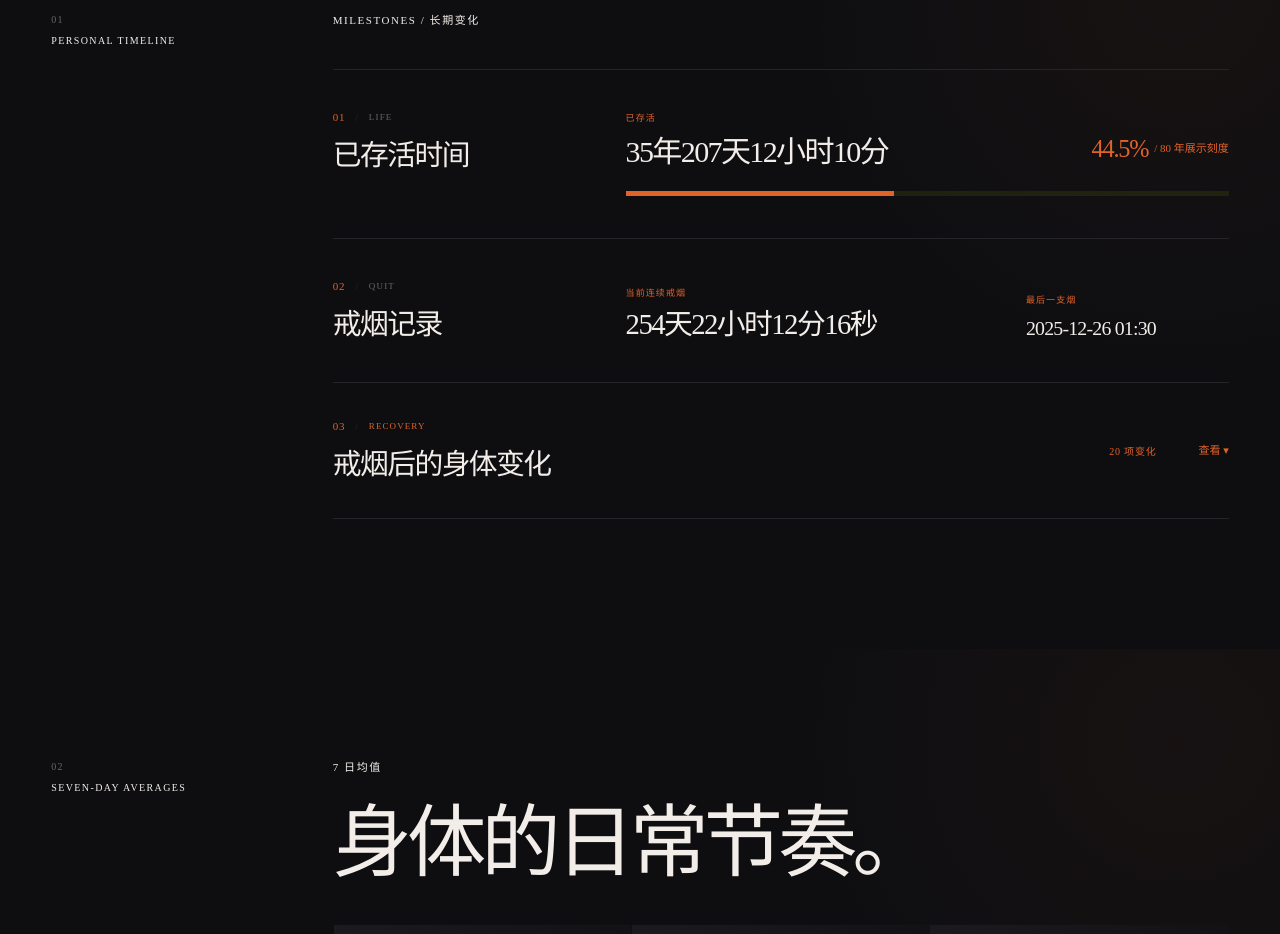
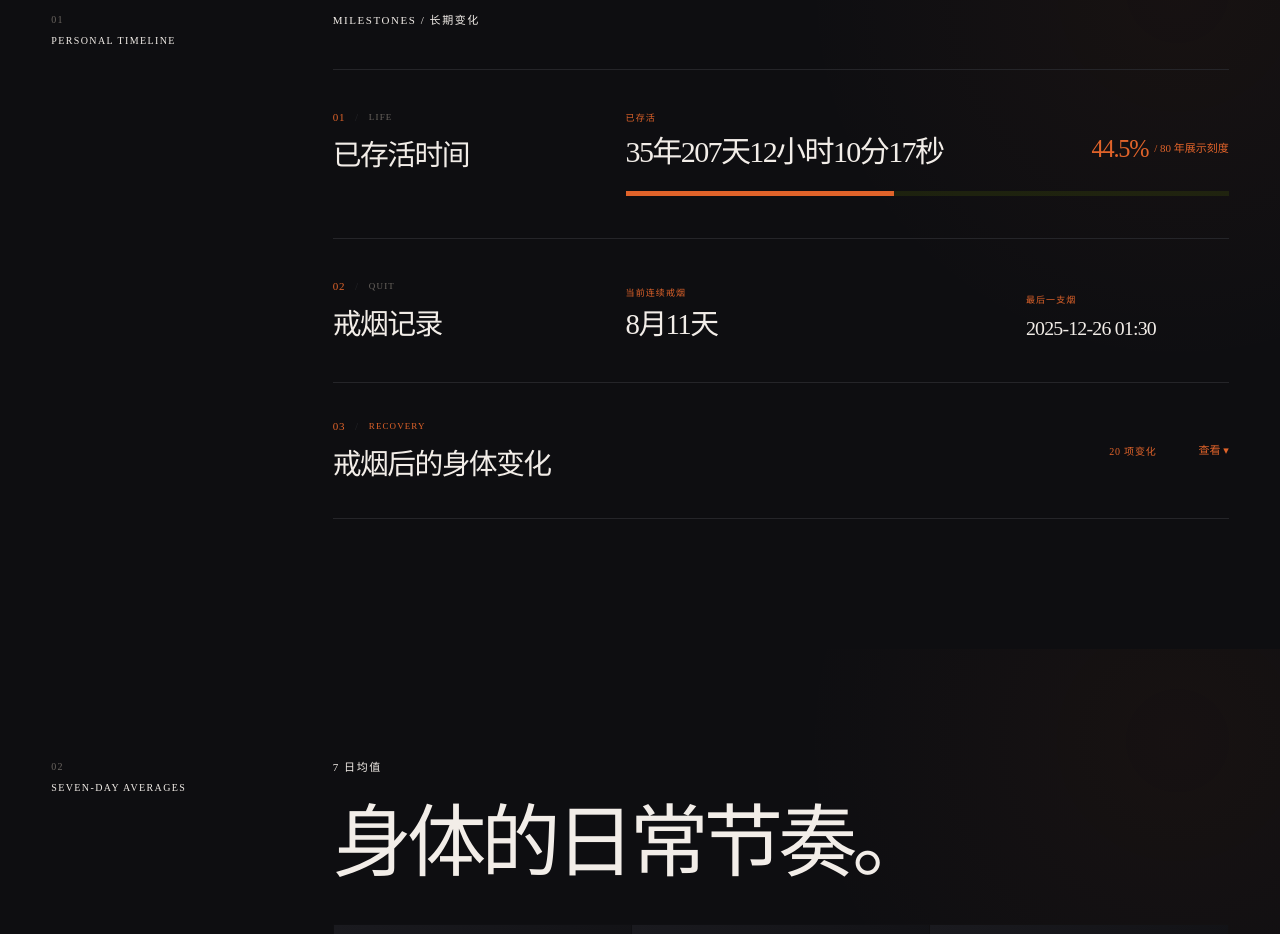
Before and after one commit to Killua910211/killua-win, a Next.js app: page /health in a window 1280 px wide. Shown: the part 900-1834 px from the top of the page. Built offline with nearby package versions, Linux system fonts and the light colour scheme.

Commit message:
Show life and smoking milestones by calendar time

```diff
--- a/app/health/life-progress.tsx
+++ b/app/health/life-progress.tsx
@@ -18,16 +18,17 @@ function getReadout(snapshot: HealthLifeProgressSnapshot, nowMilliseconds: numbe
 }
 
 function formatLifeDuration(elapsedMilliseconds: number) {
-  const totalMinutes = Math.max(0, Math.floor(elapsedMilliseconds / 60_000));
-  const minutesPerYear = REFERENCE_YEAR_DAYS * 24 * 60;
-  const years = Math.floor(totalMinutes / minutesPerYear);
-  const remainderAfterYears = totalMinutes - Math.floor(years * minutesPerYear);
-  const days = Math.floor(remainderAfterYears / (24 * 60));
-  const hours = Math.floor((remainderAfterYears % (24 * 60)) / 60);
-  const minutes = remainderAfterYears % 60;
+  const totalSeconds = Math.max(0, Math.floor(elapsedMilliseconds / 1_000));
+  const secondsPerYear = REFERENCE_YEAR_DAYS * 24 * 60 * 60;
+  const years = Math.floor(totalSeconds / secondsPerYear);
+  const remainderAfterYears = totalSeconds - Math.floor(years * secondsPerYear);
+  const days = Math.floor(remainderAfterYears / (24 * 60 * 60));
+  const hours = Math.floor((remainderAfterYears % (24 * 60 * 60)) / (60 * 60));
+  const minutes = Math.floor((remainderAfterYears % (60 * 60)) / 60);
+  const seconds = remainderAfterYears % 60;
   const pad = (value: number) => value.toString().padStart(2, '0');
 
-  return `${years}年${days}天${pad(hours)}小时${pad(minutes)}分`;
+  return `${years}年${days}天${pad(hours)}小时${pad(minutes)}分${pad(seconds)}秒`;
 }
 
 export function LifeProgress({ snapshot }: { snapshot: HealthLifeProgressSnapshot }) {
@@ -36,7 +37,7 @@ export function LifeProgress({ snapshot }: { snapshot: HealthLifeProgressSnapsho
   useEffect(() => {
     const update = () => setNowMilliseconds(Date.now());
     update();
-    const timer = window.setInterval(update, 60_000);
+    const timer = window.setInterval(update, 1_000);
     return () => window.clearInterval(timer);
   }, []);
 
--- a/app/health/smoking-streak.tsx
+++ b/app/health/smoking-streak.tsx
@@ -2,15 +2,90 @@
 
 import { useEffect, useState } from 'react';
 
-function formatDuration(elapsedMilliseconds: number) {
-  const totalSeconds = Math.max(0, Math.floor(elapsedMilliseconds / 1000));
-  const days = Math.floor(totalSeconds / 86_400);
-  const hours = Math.floor((totalSeconds % 86_400) / 3_600);
-  const minutes = Math.floor((totalSeconds % 3_600) / 60);
-  const seconds = totalSeconds % 60;
-  const pad = (value: number) => value.toString().padStart(2, '0');
+const DAY_MS = 86_400_000;
+const SMOKING_TIME_ZONE = 'Asia/Shanghai';
 
-  return `${days}天${pad(hours)}小时${pad(minutes)}分${pad(seconds)}秒`;
+type DateTimeParts = {
+  year: number;
+  month: number;
+  day: number;
+  hour: number;
+  minute: number;
+  second: number;
+};
+
+const timeFormatter = new Intl.DateTimeFormat('en-CA', {
+  timeZone: SMOKING_TIME_ZONE,
+  year: 'numeric',
+  month: 'numeric',
+  day: 'numeric',
+  hour: 'numeric',
+  minute: 'numeric',
+  second: 'numeric',
+  hourCycle: 'h23',
+});
+
+function getDateTimeParts(milliseconds: number): DateTimeParts {
+  const values = Object.fromEntries(
+    timeFormatter
+      .formatToParts(new Date(milliseconds))
+      .filter((part) => part.type !== 'literal')
+      .map((part) => [part.type, Number(part.value)]),
+  );
+
+  return {
+    year: values.year,
+    month: values.month,
+    day: values.day,
+    hour: values.hour,
+    minute: values.minute,
+    second: values.second,
+  };
+}
+
+function toComparableMilliseconds(value: DateTimeParts) {
+  return Date.UTC(value.year, value.month - 1, value.day, value.hour, value.minute, value.second);
+}
+
+function daysInMonth(year: number, month: number) {
+  return new Date(Date.UTC(year, month, 0)).getUTCDate();
+}
+
+function addYearsAndMonths(value: DateTimeParts, years: number, months: number): DateTimeParts {
+  const year = value.year + years + Math.floor((value.month - 1 + months) / 12);
+  const month = ((value.month - 1 + months) % 12) + 1;
+
+  return {
+    ...value,
+    year,
+    month,
+    day: Math.min(value.day, daysInMonth(year, month)),
+  };
+}
+
+function formatDuration(startMilliseconds: number, nowMilliseconds: number) {
+  const start = getDateTimeParts(startMilliseconds);
+  const end = getDateTimeParts(Math.max(startMilliseconds, nowMilliseconds));
+
+  let years = end.year - start.year;
+  let remainder = addYearsAndMonths(start, years, 0);
+  if (toComparableMilliseconds(remainder) > toComparableMilliseconds(end)) {
+    years -= 1;
+    remainder = addYearsAndMonths(start, years, 0);
+  }
+
+  let months = (end.year - remainder.year) * 12 + end.month - remainder.month;
+  let afterMonths = addYearsAndMonths(remainder, 0, months);
+  if (toComparableMilliseconds(afterMonths) > toComparableMilliseconds(end)) {
+    months -= 1;
+    afterMonths = addYearsAndMonths(remainder, 0, months);
+  }
+
+  const days = Math.floor(
+    (toComparableMilliseconds(end) - toComparableMilliseconds(afterMonths)) / DAY_MS,
+  );
+
+  return years > 0 ? `${years}年${months}月${days}天` : `${months}月${days}天`;
 }
 
 export function SmokingStreak({
@@ -29,8 +104,7 @@ export function SmokingStreak({
     return () => window.clearInterval(timer);
   }, []);
 
-  const elapsed = Math.max(0, now - Date.parse(lastSmokingAtISO));
-  const value = formatDuration(elapsed);
+  const value = formatDuration(Date.parse(lastSmokingAtISO), now);
 
   return (
     <dd className="health-smoking-streak-value" role="timer" aria-label={`当前连续戒烟 ${value}`}>
```
